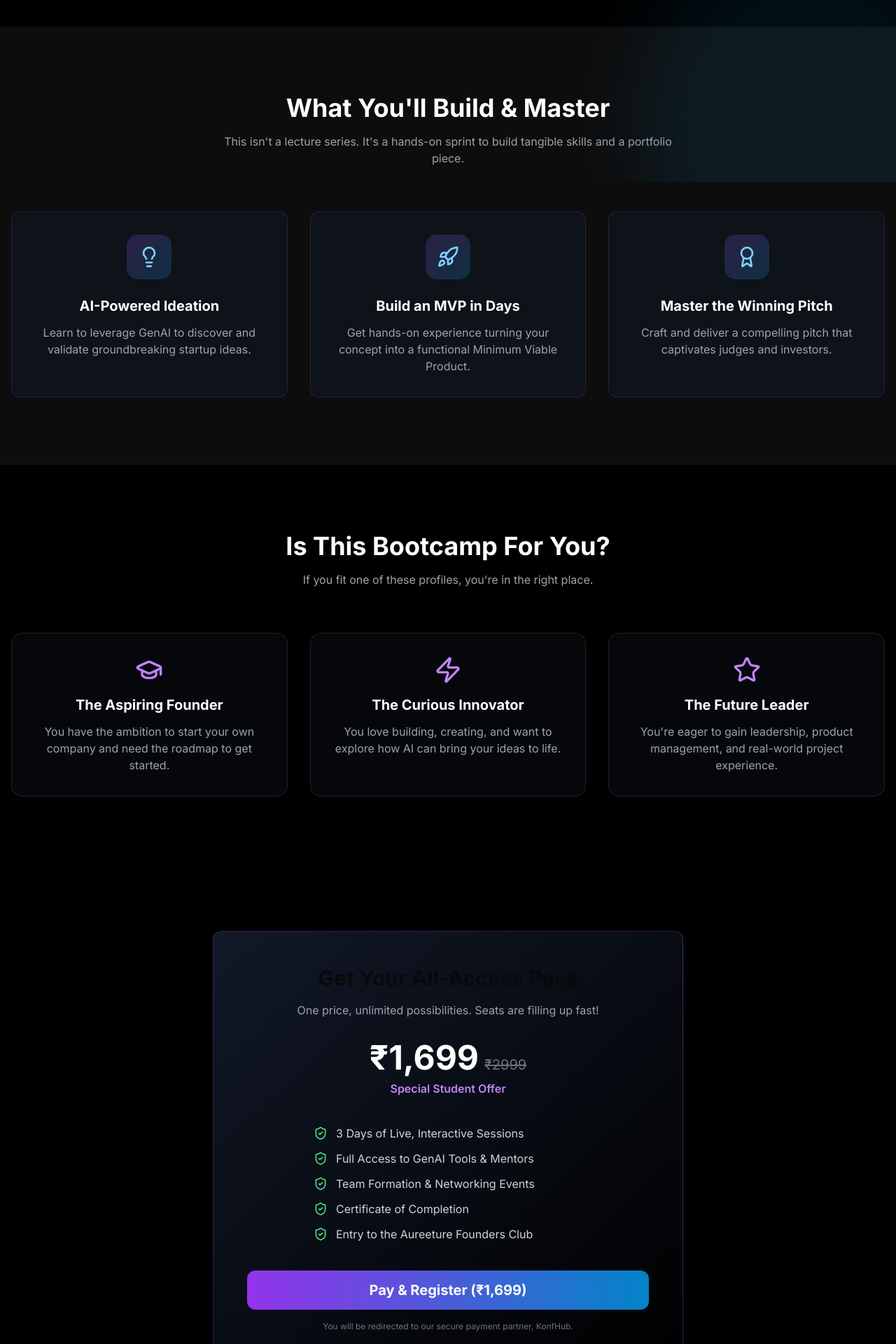
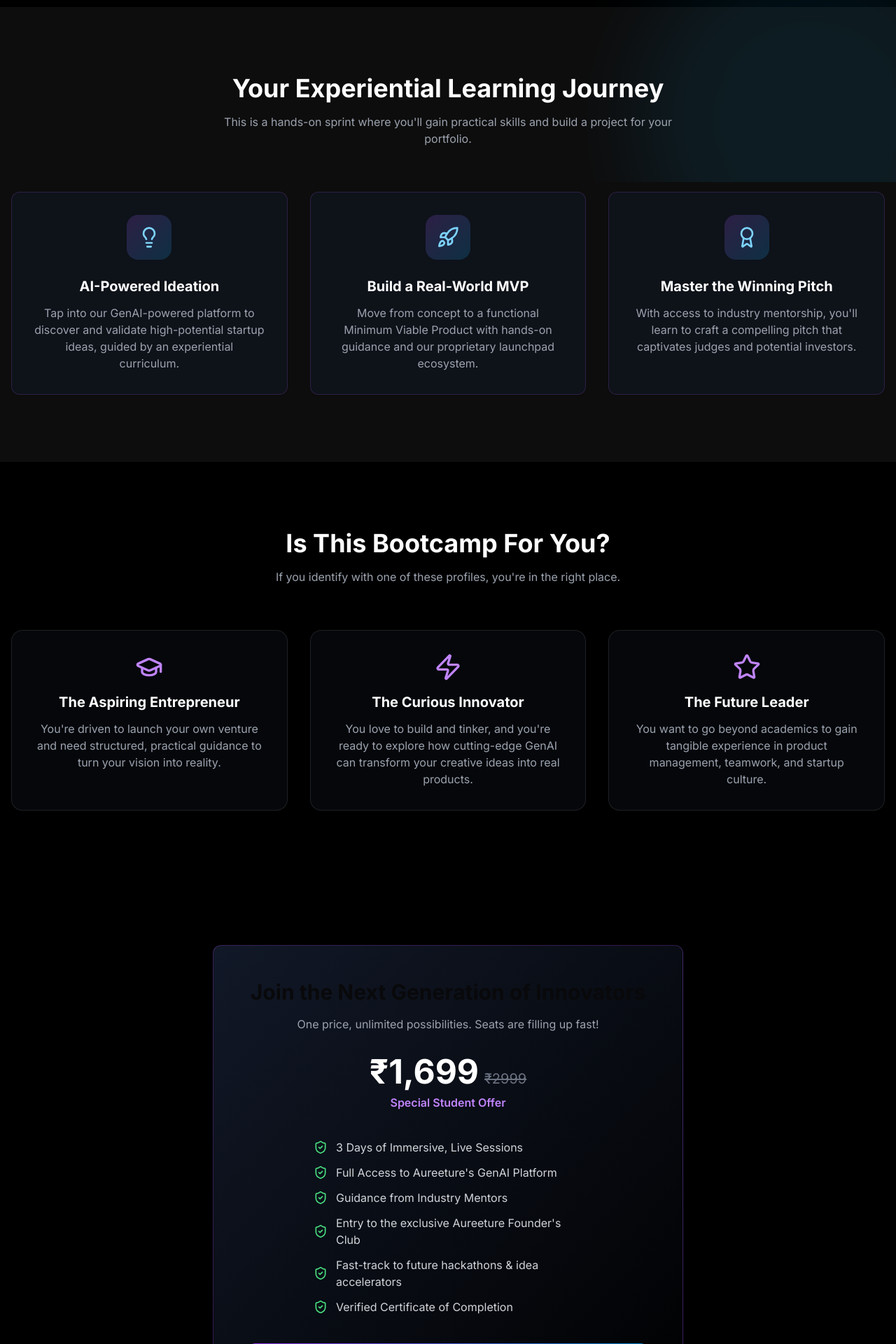
Before and after one commit to Aureeture/aureeture, a Next.js app: page /student-payment in a window 1280 px wide. Shown: the part 540-2460 px from the top of the page at 70% size. Built offline with nearby package versions, Linux system fonts and the light colour scheme.

Commit message:
Update page.tsx

```diff
--- a/app/student-payment/page.tsx
+++ b/app/student-payment/page.tsx
@@ -6,11 +6,8 @@ import { Button } from "@/components/ui/button"
 import { Card, CardContent } from "@/components/ui/card"
 import { Badge } from "@/components/ui/badge"
 import {
-    BrainCircuit,
     Lightbulb,
     Rocket,
-    Users,
-    TrendingUp,
     Award,
     ShieldCheck,
     ArrowRight,
@@ -29,12 +26,10 @@ export default function StudentPaymentPage() {
         badge: "Limited Seats",
     }
 
-    // The final amount is now simply the plan's price
     const totalAmount = bootcampPlan.price
 
     const handleRegistrationRedirect = () => {
         setIsProcessing(true)
-        // Redirect to the external registration page
         window.location.href = "https://konfhub.com/aureeture-ai-3-day-innovation-career-discovery-bootcamp"
     }
 
@@ -46,35 +41,35 @@ export default function StudentPaymentPage() {
         {
             icon: Lightbulb,
             title: "AI-Powered Ideation",
-            desc: "Learn to leverage GenAI to discover and validate groundbreaking startup ideas.",
+            desc: "Tap into our GenAI-powered platform to discover and validate high-potential startup ideas, guided by an experiential curriculum.",
         },
         {
             icon: Rocket,
-            title: "Build an MVP in Days",
-            desc: "Get hands-on experience turning your concept into a functional Minimum Viable Product.",
+            title: "Build a Real-World MVP",
+            desc: "Move from concept to a functional Minimum Viable Product with hands-on guidance and our proprietary launchpad ecosystem.",
         },
         {
             icon: Award,
             title: "Master the Winning Pitch",
-            desc: "Craft and deliver a compelling pitch that captivates judges and investors.",
+            desc: "With access to industry mentorship, you'll learn to craft a compelling pitch that captivates judges and potential investors.",
         },
     ]
 
     const whoIsThisFor = [
         {
             icon: GraduationCap,
-            title: "The Aspiring Founder",
-            desc: "You have the ambition to start your own company and need the roadmap to get started.",
+            title: "The Aspiring Entrepreneur",
+            desc: "You're driven to launch your own venture and need structured, practical guidance to turn your vision into reality.",
         },
         {
             icon: Zap,
             title: "The Curious Innovator",
-            desc: "You love building, creating, and want to explore how AI can bring your ideas to life.",
+            desc: "You love to build and tinker, and you're ready to explore how cutting-edge GenAI can transform your creative ideas into real products.",
         },
         {
             icon: Star,
             title: "The Future Leader",
-            desc: "You're eager to gain leadership, product management, and real-world project experience.",
+            desc: "You want to go beyond academics to gain tangible experience in product management, teamwork, and startup culture.",
         },
     ]
 
@@ -95,16 +90,16 @@ export default function StudentPaymentPage() {
                     className="text-center py-24 sm:py-32 px-4"
                 >
                     <Badge variant="outline" className="border-purple-400/50 text-purple-300 bg-purple-900/20 text-sm px-4 py-1 mb-4">
-                        GenAI & Entrepreneurship Bootcamp
+                        India’s First GenAI-Powered Entrepreneurial Platform
                     </Badge>
                     <h1 className="text-4xl sm:text-5xl lg:text-7xl font-bold mb-6">
                         Go From <span className="bg-gradient-to-r from-purple-400 to-sky-400 bg-clip-text text-transparent">Idea to MVP</span> in 3 Days
                     </h1>
                     <p className="max-w-3xl mx-auto text-lg sm:text-xl text-gray-300 mb-10">
-                        Join India's most innovative student bootcamp. Stop just learning about AI—start building with it. Launch a real project, network with founders, and supercharge your career.
+                        This isn't another course—it's your launchpad. Stop learning theory and start building a real-world venture with Aureeture's guided, practical format.
                     </p>
                     <Button onClick={scrollToPricing} size="lg" className="bg-white text-black font-bold hover:bg-gray-200 text-lg px-10 py-7 rounded-full">
-                        Enroll Now <ArrowRight className="ml-2 h-5 w-5" />
+                        Reserve Your Spot <ArrowRight className="ml-2 h-5 w-5" />
                     </Button>
                 </motion.section>
 
@@ -117,9 +112,9 @@ export default function StudentPaymentPage() {
                             transition={{ duration: 0.5 }}
                             className="text-center mb-16"
                         >
-                            <h2 className="text-3xl sm:text-4xl font-bold mb-4">What You'll Build & Master</h2>
+                            <h2 className="text-3xl sm:text-4xl font-bold mb-4">Your Experiential Learning Journey</h2>
                             <p className="max-w-2xl mx-auto text-gray-400">
-                                This isn't a lecture series. It's a hands-on sprint to build tangible skills and a portfolio piece.
+                                This is a hands-on sprint where you'll gain practical skills and build a project for your portfolio.
                             </p>
                         </motion.div>
                         <div className="grid grid-cols-1 md:grid-cols-3 gap-8">
@@ -153,7 +148,7 @@ export default function StudentPaymentPage() {
                             className="text-center mb-16"
                         >
                             <h2 className="text-3xl sm:text-4xl font-bold mb-4">Is This Bootcamp For You?</h2>
-                            <p className="max-w-2xl mx-auto text-gray-400">If you fit one of these profiles, you're in the right place.</p>
+                            <p className="max-w-2xl mx-auto text-gray-400">If you identify with one of these profiles, you're in the right place.</p>
                         </motion.div>
                         <div className="grid grid-cols-1 md:grid-cols-3 gap-8">
                             {whoIsThisFor.map((card, i) => (
@@ -173,7 +168,6 @@ export default function StudentPaymentPage() {
                     </div>
                 </section>
 
-
                 {/* Pricing & CTA Section */}
                 <section id="pricing" className="py-16 sm:py-24 px-4">
                     <div className="max-w-2xl mx-auto">
@@ -184,7 +178,7 @@ export default function StudentPaymentPage() {
                         >
                             <Card className="bg-gradient-to-br from-gray-900 to-black border-purple-500/30">
                                 <CardContent className="p-8 sm:p-12 text-center">
-                                    <h2 className="text-3xl font-bold mb-4">Get Your All-Access Pass</h2>
+                                    <h2 className="text-3xl font-bold mb-4">Join the Next Generation of Innovators</h2>
                                     <p className="text-gray-400 mb-8">One price, unlimited possibilities. Seats are filling up fast!</p>
 
                                     <div className="my-8">
@@ -195,11 +189,12 @@ export default function StudentPaymentPage() {
 
                                     <ul className="space-y-3 text-left my-10 max-w-sm mx-auto">
                                         {[
-                                            "3 Days of Live, Interactive Sessions",
-                                            "Full Access to GenAI Tools & Mentors",
-                                            "Team Formation & Networking Events",
-                                            "Certificate of Completion",
-                                            "Entry to the Aureeture Founders Club",
+                                            "3 Days of Immersive, Live Sessions",
+                                            "Full Access to Aureeture's GenAI Platform",
+                                            "Guidance from Industry Mentors",
+                                            "Entry to the exclusive Aureeture Founder's Club",
+                                            "Fast-track to future hackathons & idea accelerators",
+                                            "Verified Certificate of Completion",
                                         ].map(feature => (
                                             <li key={feature} className="flex items-center">
                                                 <ShieldCheck className="h-5 w-5 text-green-400 mr-3 flex-shrink-0" />
@@ -226,7 +221,7 @@ export default function StudentPaymentPage() {
                                         )}
                                     </Button>
                                     <p className="text-xs text-gray-500 mt-4">
-                                        You will be redirected to our secure payment partner, KonfHub.
+                                        You will be redirected to our secure registration partner, KonfHub.
                                     </p>
                                 </CardContent>
                             </Card>
```
